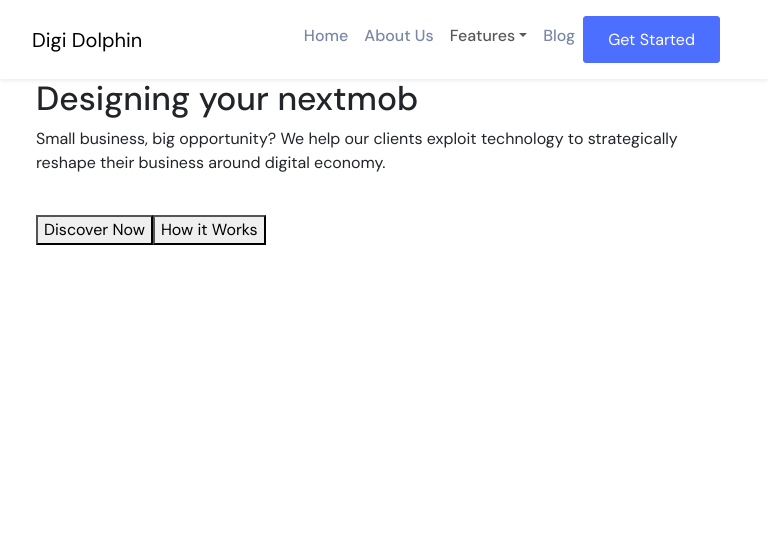
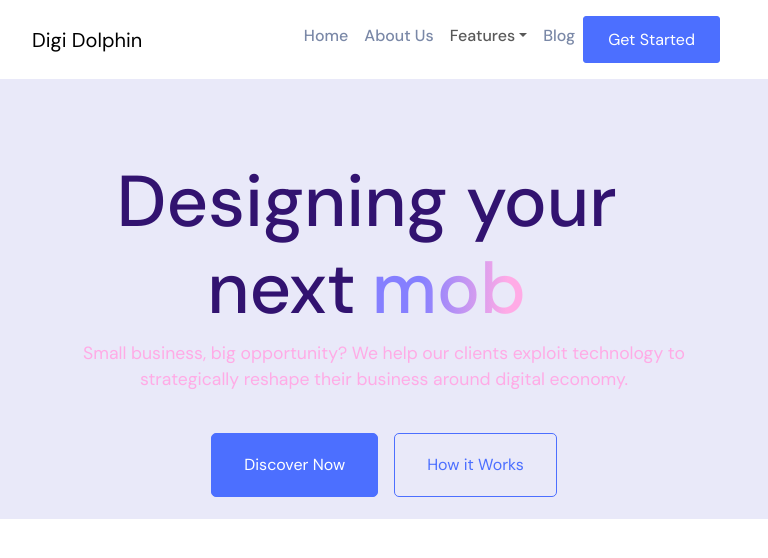
Before and after one commit to Binod69/digi-dolphins, a Next.js app: page / in a window 768 px wide. Shown: the top 558 px of the page. Built offline with nearby package versions, Linux system fonts and the light colour scheme.

Commit message:
made banner responsive across all the devices

```diff
--- a/app/Components/Banner/Banner.tsx
+++ b/app/Components/Banner/Banner.tsx
@@ -38,7 +38,7 @@ const Banner = () => {
                     digital economy.
                   </p>
                 </article>
-                <div className="">
+                <div className={styles.btnContainer}>
                   <button className={`${styles.disBtn} mt-4`}>
                     Discover Now
                   </button>
--- a/app/Components/Banner/banner.module.css
+++ b/app/Components/Banner/banner.module.css
@@ -1,4 +1,4 @@
-/* F3F3FC */
+/* extra small screen */
 @media screen and (min-width: 0px) and (max-width: 576px) {
   .bannerContainer {
     background-color: #f0f3fc;
@@ -53,30 +53,164 @@
   }
 }
 
-@media screen and (min-width: 1200px) {
+/* small screen */
+@media screen and (min-width: 576px) and (max-width: 768px) {
   .bannerContainer {
-    /* background-image: url('/img/digi-hero.jpeg');
-    background-size: cover;
-    background-repeat: no-repeat;
-    background-position: bottom center;
-    min-height: 80vh; */
-    /* display: flex;
-    flex-direction: row;
-    align-items: center; */
+    background-color: #e9e9f9;
+    min-height: 55vh;
   }
+  .colArticle {
+    display: flex;
+    align-items: center;
+    justify-content: center;
+  }
+  .bannerTitle {
+    font-size: clamp(1rem, -9.5rem + 29.1667vw, 4.5rem);
+    max-width: 95%;
+    line-height: 1.2;
+    color: #321370;
+    margin-top: 5rem;
+    text-align: center;
+  }
+
+  .bannerTitleGradient {
+    font-size: clamp(1rem, -9.5rem + 29.1667vw, 4.5rem);
+    background: linear-gradient(272.54deg, #ffabe6 12.86%, #857fff 68.06%);
+    background-clip: text;
+    --webkit-background-clip: text;
+    -webkit-text-fill-color: transparent;
+    margin-left: 1rem;
+  }
+
+  .para {
+    max-width: 100%;
+    font-size: 1.1rem;
+    line-height: 1.5;
+    font-weight: lighter;
+    color: #ffabe6;
+    text-align: center;
+  }
+  .btnContainer {
+    text-align: center;
+  }
+
+  .disBtn {
+    background-color: #4c6fff;
+    border: 1px solid #4c6fff;
+    padding: 1.2rem 2rem;
+    color: #fff;
+    border-radius: 5px;
+    transition: all 0.3s;
+  }
+  .disBtn:hover {
+    background-color: #321370;
+    border: 1 px solid #321370;
+  }
+
+  .howBtn {
+    fill: #4c6fff;
+    color: #4c6fff;
+    border: 1px solid #4c6fff;
+    background-color: #02010100;
+    border-style: solid;
+    border-width: 1px;
+    padding: 1.2rem 2rem;
+    margin-left: 1rem;
+    border-radius: 5px;
+    transition: all 0.3s;
+  }
+  .howBtn:hover {
+    border: 1px solid #321370;
+  }
+}
+
+/* medium screen */
+@media screen and (min-width: 768px) and (max-width: 992px) {
+  .bannerContainer {
+    background-color: #e9e9f9;
+    min-height: 55vh;
+  }
+  .colArticle {
+    display: flex;
+    align-items: center;
+    justify-content: center;
+  }
+  .bannerTitle {
+    font-size: clamp(1rem, -9.5rem + 29.1667vw, 4.5rem);
+    max-width: 95%;
+    line-height: 1.2;
+    color: #321370;
+    margin-top: 5rem;
+    text-align: center;
+  }
+
+  .bannerTitleGradient {
+    font-size: clamp(1rem, -9.5rem + 29.1667vw, 4.5rem);
+    background: linear-gradient(272.54deg, #ffabe6 12.86%, #857fff 68.06%);
+    background-clip: text;
+    --webkit-background-clip: text;
+    -webkit-text-fill-color: transparent;
+    margin-left: 1rem;
+  }
+
+  .para {
+    max-width: 100%;
+    font-size: 1.1rem;
+    line-height: 1.5;
+    font-weight: lighter;
+    color: #ffabe6;
+    text-align: center;
+  }
+  .btnContainer {
+    text-align: center;
+  }
+
+  .disBtn {
+    background-color: #4c6fff;
+    border: 1px solid #4c6fff;
+    padding: 1.2rem 2rem;
+    color: #fff;
+    border-radius: 5px;
+    transition: all 0.3s;
+  }
+  .disBtn:hover {
+    background-color: #321370;
+    border: 1 px solid #321370;
+  }
+
+  .howBtn {
+    fill: #4c6fff;
+    color: #4c6fff;
+    border: 1px solid #4c6fff;
+    background-color: #02010100;
+    border-style: solid;
+    border-width: 1px;
+    padding: 1.2rem 2rem;
+    margin-left: 1rem;
+    border-radius: 5px;
+    transition: all 0.3s;
+  }
+  .howBtn:hover {
+    border: 1px solid #321370;
+  }
+}
+
+/* large screen*/
+@media screen and (min-width: 992px) and (max-width: 1280px) {
   .colArticle {
     display: flex;
     align-items: center;
   }
   .bannerTitle {
-    font-size: 72px;
-    max-width: 53%;
+    font-size: var(--large-font);
+    max-width: 70%;
     line-height: 1.2;
     color: #321370;
+    margin-top: 5rem;
   }
 
   .bannerTitleGradient {
-    font-size: 72px;
+    font-size: var(--large-font);
     background: linear-gradient(272.54deg, #ffabe6 12.86%, #857fff 68.06%);
     background-clip: text;
     --webkit-background-clip: text;
@@ -119,3 +253,62 @@
     border: 1px solid #321370;
   }
 }
+
+/* extra large */
+@media screen and (min-width: 1400px) {
+  .colArticle {
+    display: flex;
+    align-items: center;
+  }
+  .bannerTitle {
+    font-size: var(--large-font);
+    max-width: 58%;
+    line-height: 1.2;
+    color: #321370;
+    margin-top: 5rem;
+  }
+
+  .bannerTitleGradient {
+    font-size: var(--large-font);
+    background: linear-gradient(272.54deg, #ffabe6 12.86%, #857fff 68.06%);
+    background-clip: text;
+    --webkit-background-clip: text;
+    -webkit-text-fill-color: transparent;
+    margin-left: 1rem;
+  }
+  .para {
+    max-width: 50%;
+    font-size: 1.1rem;
+    line-height: 1.5;
+    font-weight: lighter;
+    color: #ffabe6;
+  }
+  .disBtn {
+    background-color: #4c6fff;
+    border: 1px solid #4c6fff;
+    padding: 1.2rem 2rem;
+    color: #fff;
+    border-radius: 5px;
+    transition: all 0.3s;
+  }
+  .disBtn:hover {
+    background-color: #321370;
+    border: 1 px solid #321370;
+  }
+
+  .howBtn {
+    fill: #4c6fff;
+    color: #4c6fff;
+    border: 1px solid #4c6fff;
+    background-color: #02010100;
+    border-style: solid;
+    border-width: 1px;
+    padding: 1.2rem 2rem;
+    margin-left: 1rem;
+    border-radius: 5px;
+    transition: all 0.3s;
+  }
+  .howBtn:hover {
+    border: 1px solid #321370;
+  }
+}
--- a/app/globals.css
+++ b/app/globals.css
@@ -1,4 +1,5 @@
 :root {
   --mobile-font-title: clamp(0.75rem, 0.75rem + 5.7292vw, 2.8125rem);
   --mobile-font-para: clamp(0.75rem, 0.75rem + 1.0417vw, 1.125rem);
+  --large-font: clamp(1rem, -9.5rem + 29.1667vw, 4.5rem);
 }
```
